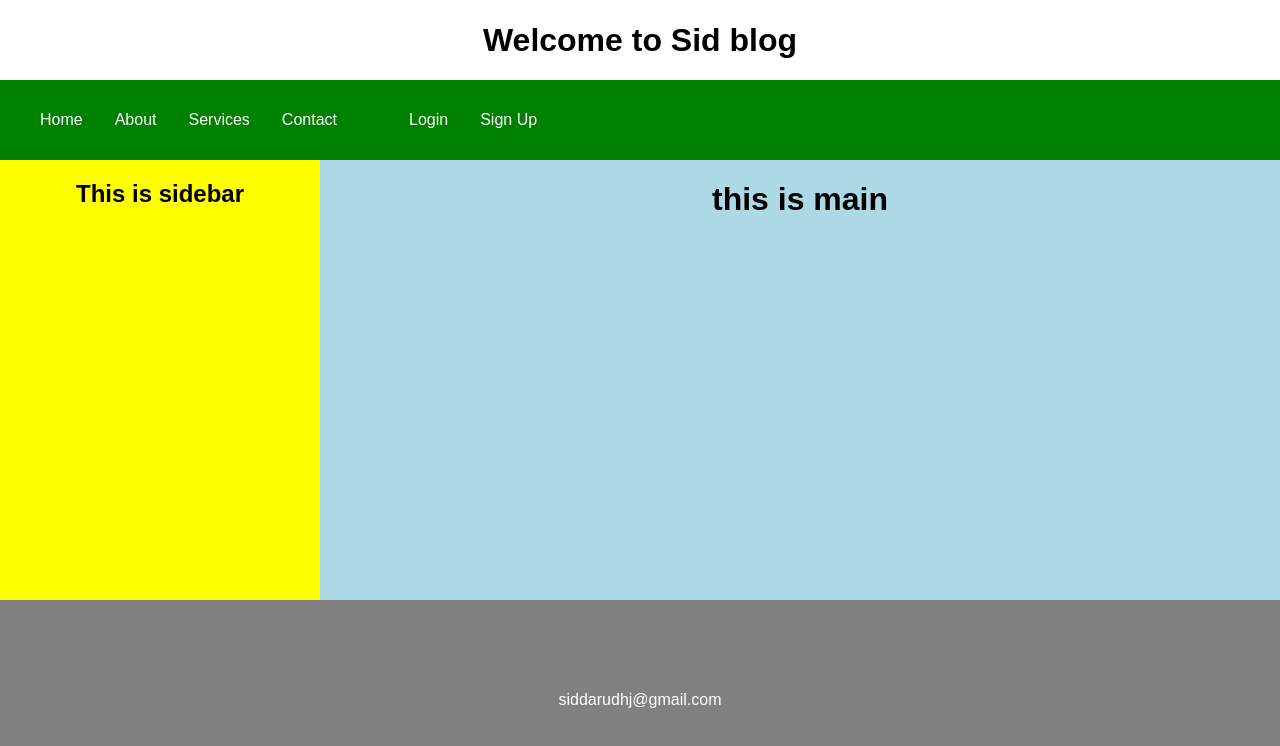
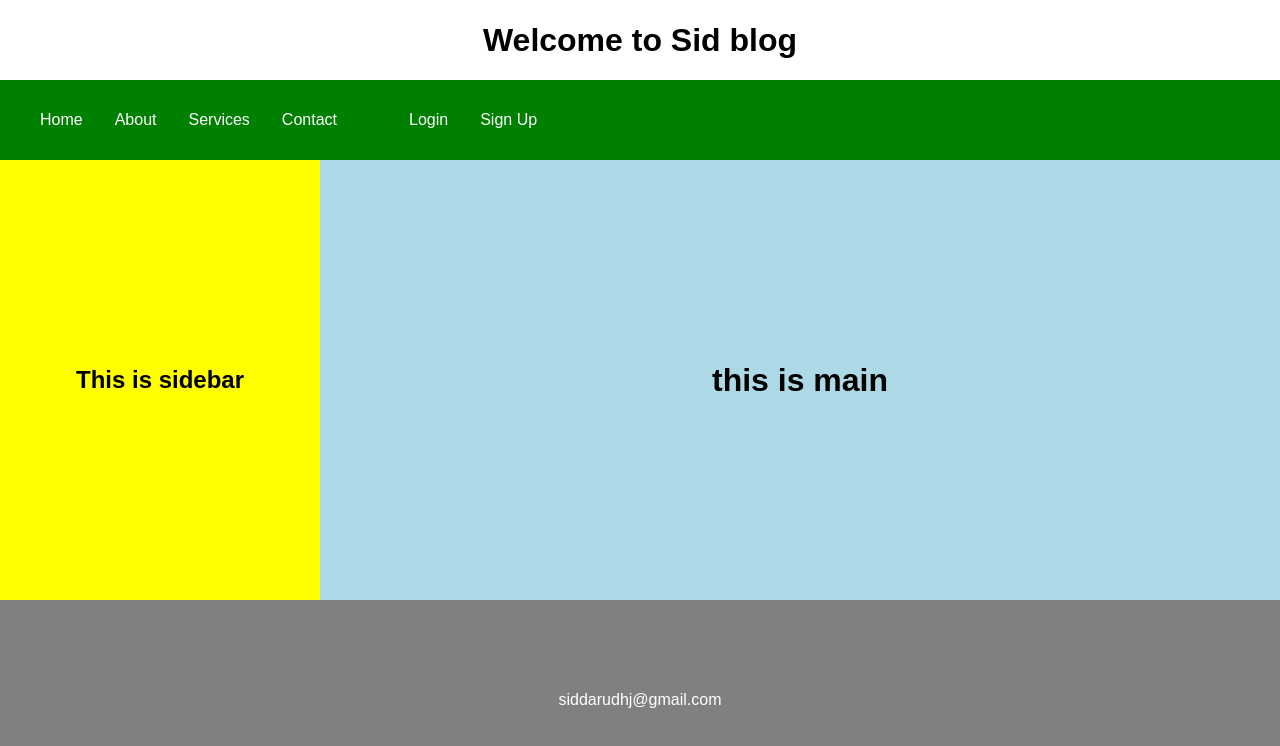
Before and after one commit to sid-01/learning-site, a plain HTML site: page index.html in a window 1280 px wide. Drawn offline with Linux system fonts and the light colour scheme.

Commit message:
Update style.css

```diff
--- a/style.css
+++ b/style.css
@@ -23,7 +23,9 @@ body{
 .main{
   background-color: lightblue;
   grid-area: main;
-  text-align: center;
+   display:flex;
+  justify-content:center;
+  align-items:center;
 
 }
 .footer{
@@ -37,7 +39,9 @@ body{
 .sidebar{
   background-color: yellow;
   grid-area: sidebar;
-  text-align: center;
+  display:flex;
+  justify-content:center;
+  align-items:center;
 }
 .navbar{
   background-color: green;
```
